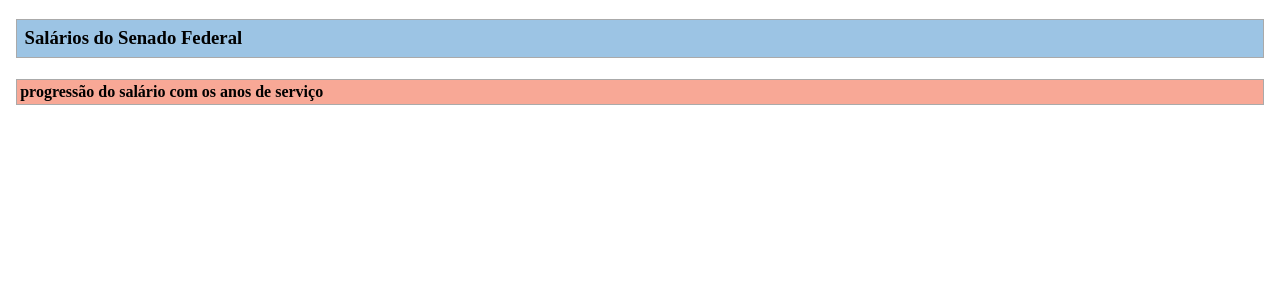
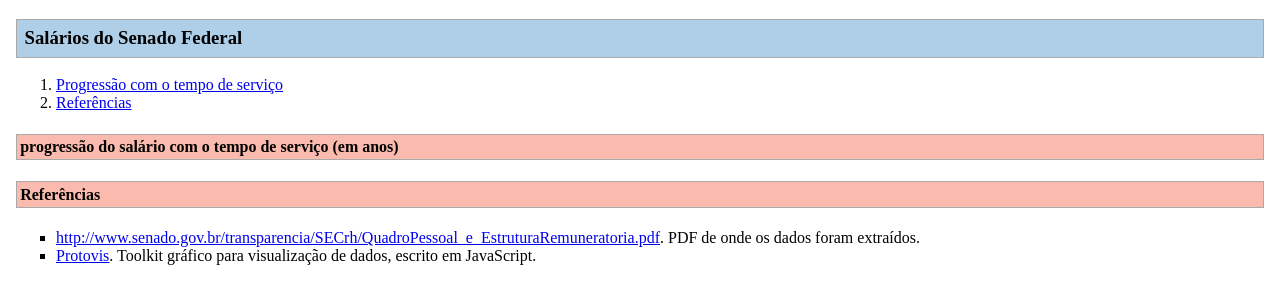
Before and after one commit to denisbito/salarios-sf, a plain HTML site: page public/index.html in a window 1280 px wide. Drawn offline with Linux system fonts and the light colour scheme.

Commit message:
incluidas links para as referências

```diff
--- a/public/css/estilos.css
+++ b/public/css/estilos.css
@@ -5,17 +5,21 @@ body {
 	margin: 1em;
 }
 
+ul {
+	list-style-type: square;
+}
+
 /*
  * TEXT AND TITLES
  */
 .title1 {
 	border: 1px solid #AAAAAA;
-	background-color: #9CC4E4;
+	background-color: #AFCFE9;
 	padding: .4em;
 }
 
 .title2 {
 	border: 1px solid #AAAAAA;
-	background-color: #F8A896;
+	background-color: #FABBAE;
 	padding: .2em;
 }
--- a/public/index.html
+++ b/public/index.html
@@ -17,7 +17,15 @@
 	</div>
 
 	<div>
-		<h4 class="title2">progressão do salário com os anos de serviço</h4>
+		<ol>
+			<li><a href="#progressao">Progressão com o tempo de serviço</a></li>
+			<li><a href="#referencias">Referências</a></li>
+		</ol>
+	</div>
+
+	<div>
+		<a name="progressao"></a>
+		<h4 class="title2">progressão do salário com o tempo de serviço (em anos)</h4>
 		<script type="text/javascript">
 			/* DADOS */
 			var arrTecnico = [
@@ -93,6 +101,17 @@
 			vis.render();
 		</script>
 	</div>
+
+	<div>
+		<a name="referencias"></a>
+		<h4 class="title2">Referências</h4>
+
+		<ul>
+			<li><a href="http://www.senado.gov.br/transparencia/SECrh/QuadroPessoal_e_EstruturaRemuneratoria.pdf">http://www.senado.gov.br/transparencia/SECrh/QuadroPessoal_e_EstruturaRemuneratoria.pdf</a>. PDF de onde os dados foram extraídos.</li>
+			<li><a href="http://vis.stanford.edu/protovis/">Protovis</a>. Toolkit gráfico para visualização de dados, escrito em JavaScript.</li>
+
+		</ul>
+	</div>
 </body>
 
 </html>
```
